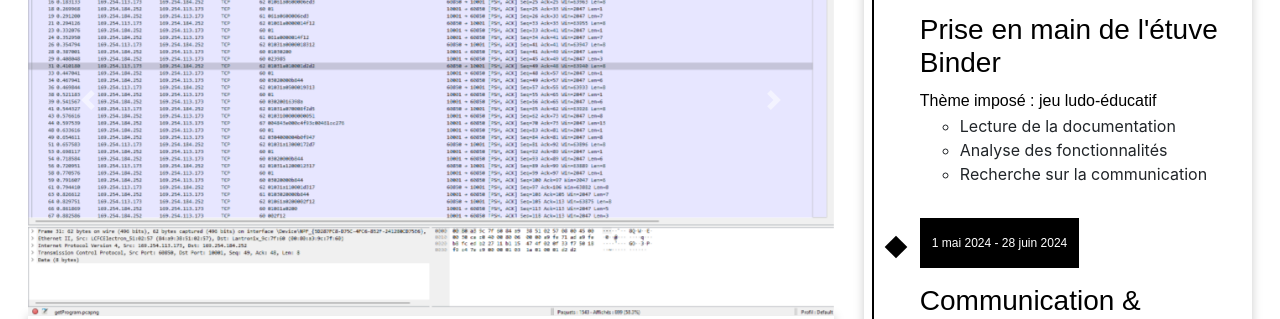
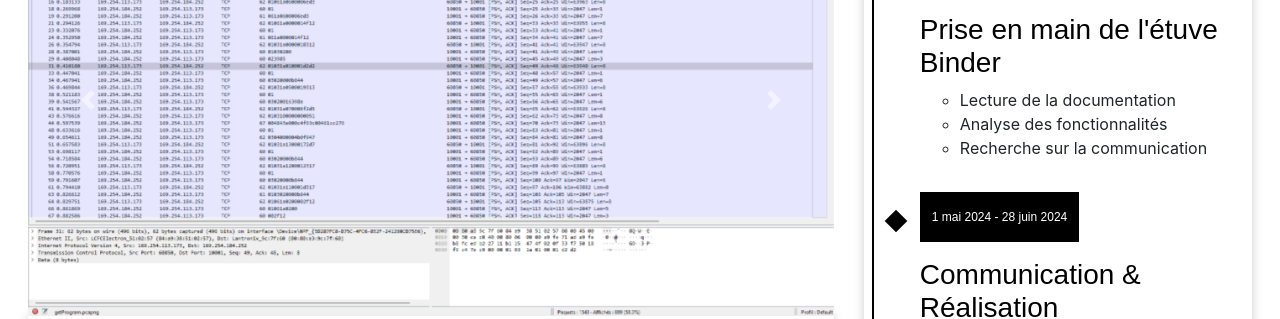
Before and after one commit to matheo-guillevic/Portfolio, a plain HTML site: page stage.html in a window 1280 px wide. Shown: the part 194-513 px from the top of the page. Drawn offline with nearby package versions, Linux system fonts and the light colour scheme; a script that the page names is missing.

Commit message:
Update stage.html copier coller

```diff
--- a/stage.html
+++ b/stage.html
@@ -89,7 +89,6 @@
           </div>
           <div class="timeline-content">
             <h3>Prise en main de l'étuve Binder</h3>
-            <p>Thème imposé : jeu ludo-éducatif</p>
             <ul>
               <li>Lecture de la documentation</li>
               <li>Analyse des fonctionnalités</li>
```
